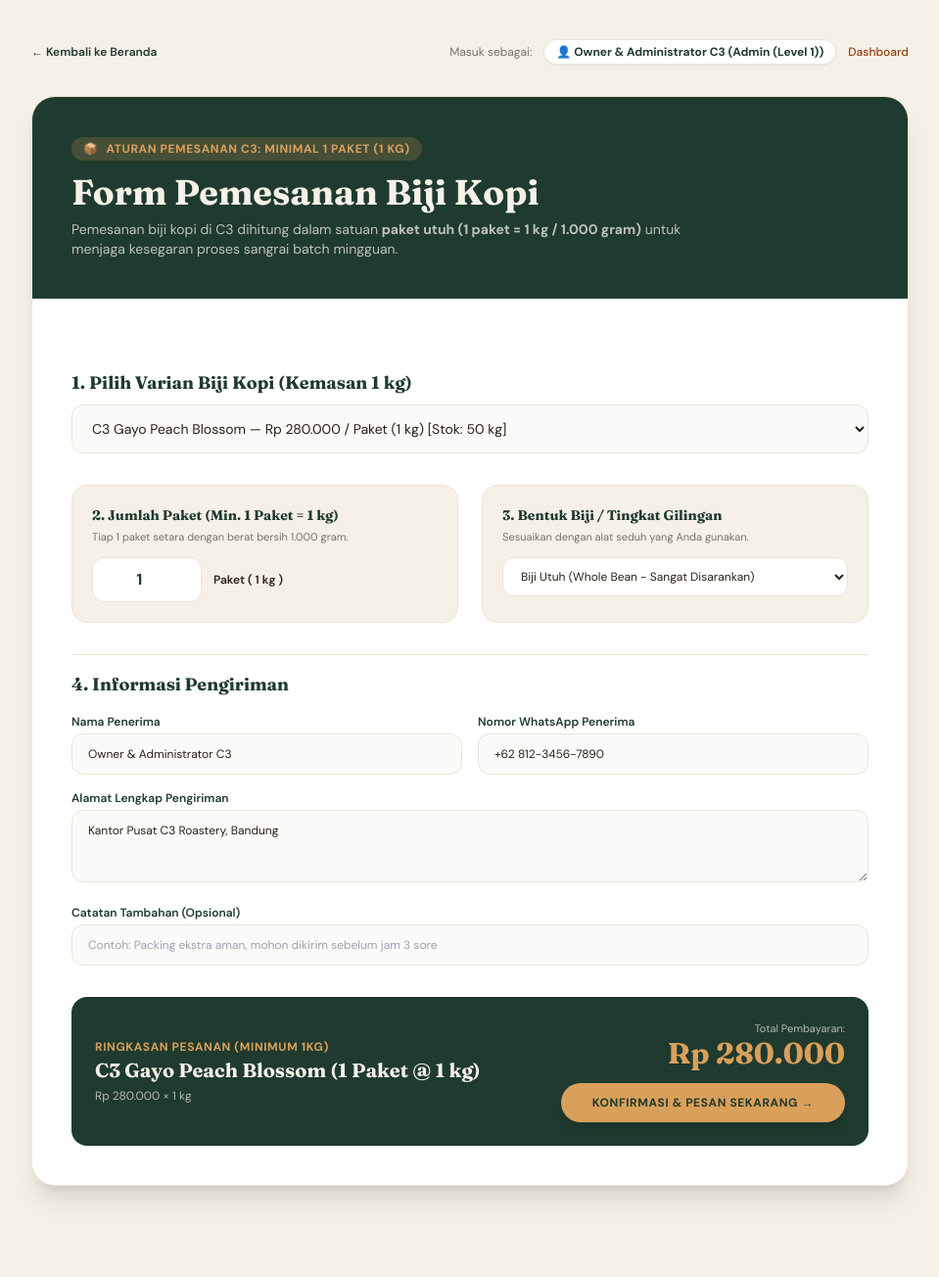
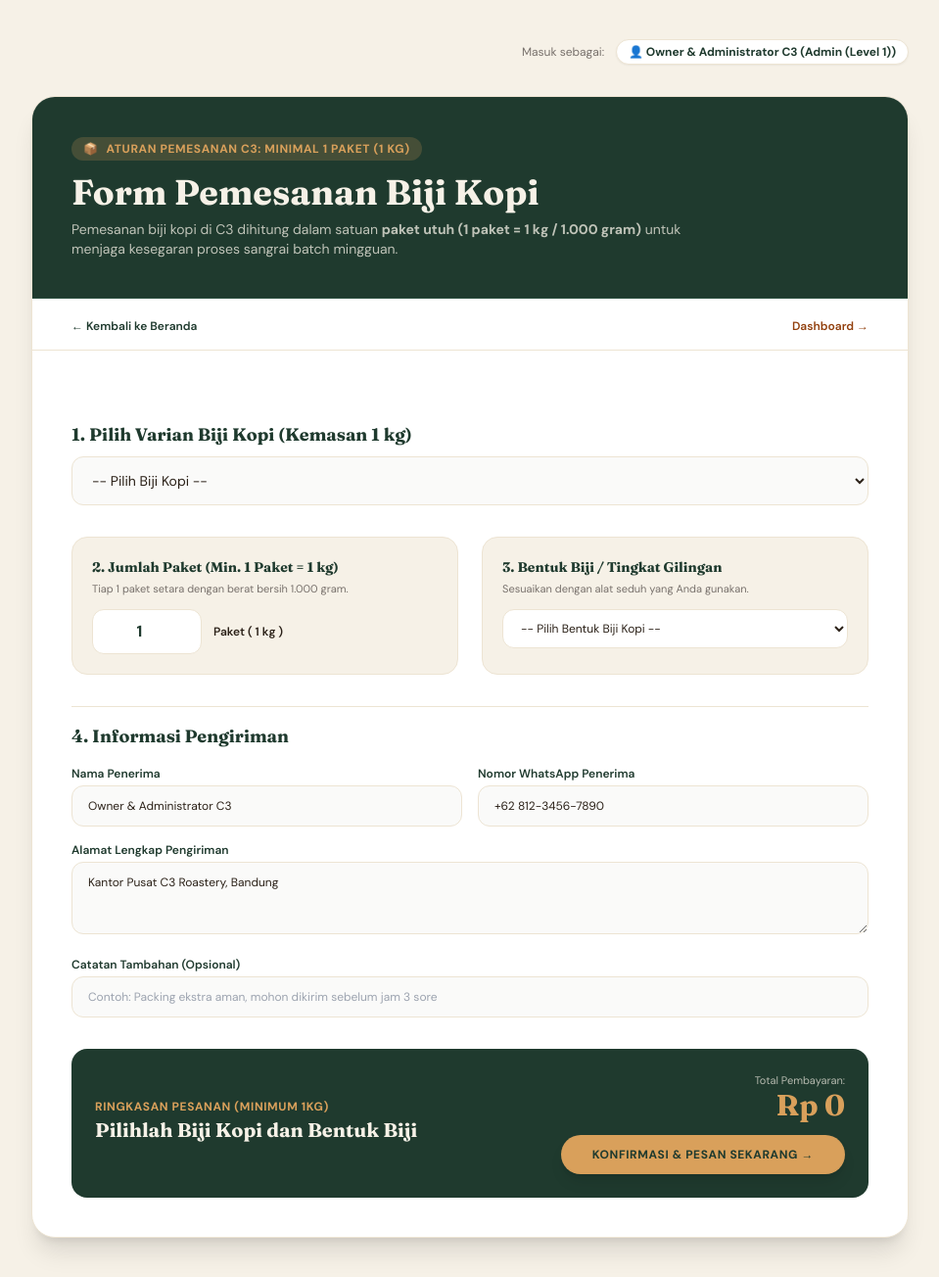
Before and after one commit to CintaPardame/tubes_msbd, a Laravel app: page /order/create in a window 1280 px wide. Shown: the whole page at 98% size, without its empty margins (160-1119 px from the left). Before the commit the page ends 1226 px from the top, so only its background shows below. Run offline with Laravel 12, Linux system fonts and the light colour scheme; a user stored in the database is signed in; data comes from the database, SQL or seed files in the repository; some libraries are stand-ins or nearby versions.

Commit message:
Update Fitur user

```diff
--- a/app/Http/Controllers/OrderController.php
+++ b/app/Http/Controllers/OrderController.php
@@ -30,6 +30,8 @@ class OrderController extends Controller
         $productId = $request->query('product_id');
         $selectedProduct = $productId ? Product::with('origin')->find($productId) : null;
         $products = Product::with('origin')->where('stock', '>', 0)->get();
+        $products = Product::with('origin')->get();
+        $selectedProduct = null;
 
         /** @var User $user */
         $user = Auth::user();
--- a/resources/views/order/create.blade.php
+++ b/resources/views/order/create.blade.php
@@ -38,16 +38,12 @@
 
     <!-- Top Navigation Container -->
     <div class="max-w-4xl mx-auto mb-8 flex items-center justify-between">
-        <a href="{{ route('home') }}" class="inline-flex items-center gap-2 text-xs font-semibold text-forest hover:text-amber-800 transition-colors">
-            <span>← Kembali ke Beranda</span>
-        </a>
 
-        <div class="flex items-center gap-3 text-xs">
+        <div class="flex items-center gap-3 text-xs ml-auto">
             <span class="text-stone-500">Masuk sebagai:</span>
             <span class="font-bold text-forest bg-white px-3 py-1 rounded-full border border-sand shadow-sm">
                 👤 {{ $user->name }} ({{ $user->role_label }})
             </span>
-            <a href="{{ route('dashboard') }}" class="text-amber-800 hover:underline font-medium">Dashboard</a>
         </div>
     </div>
 
@@ -64,6 +60,22 @@
                 Pemesanan biji kopi di C3 dihitung dalam satuan <strong>paket utuh (1 paket = 1 kg / 1.000 gram)</strong> untuk menjaga kesegaran proses sangrai batch mingguan.
             </p>
         </div>
+
+        <!-- Navigasi: Kembali dan Dashboard -->
+        <div class="px-8 sm:px-10 pt-5 pb-4 flex items-center justify-between border-b border-sand">
+
+            <a href="{{ route('home') }}"
+               class="text-xs font-semibold text-forest hover:text-amber-800">
+                ← Kembali ke Beranda
+            </a>
+
+            <a href="{{ route('dashboard') }}"
+               class="text-xs font-semibold text-amber-800 hover:underline">
+                Dashboard →
+            </a>
+
+        </div>
+
 
         @if(session('error'))
             <div class="m-8 mb-0 p-4 rounded-xl bg-rose-50 border border-rose-200 text-rose-800 text-xs flex items-center gap-2">
@@ -82,6 +94,7 @@
                 </label>
                 <select name="product_id" id="product_id" onchange="updateSummary()" required
                         class="w-full text-xs sm:text-sm px-4 py-3.5 rounded-xl border border-sand bg-stone-50 focus:bg-white focus:outline-none focus:ring-2 focus:ring-forest text-espresso">
+                        <option value="" selected hidden> -- Pilih Biji Kopi --</option>
                     @foreach($products as $p)
                         <option value="{{ $p->id }}"
                                 data-price="{{ $p->price }}"
@@ -119,9 +132,10 @@
                     </label>
                     <p class="text-[11px] text-stone-500 mb-3">Sesuaikan dengan alat seduh yang Anda gunakan.</p>
 
-                    <select name="grind_size" id="grind_size" required
+                    <select name="grind_size" id="grind_size"  onchange="updateSummary()" required
                             class="w-full text-xs px-3.5 py-2.5 rounded-xl border border-sand bg-white focus:ring-2 focus:ring-forest text-espresso">
-                        <option value="Biji Utuh" selected>Biji Utuh (Whole Bean - Sangat Disarankan)</option>
+                        <option value="" selected hidden> -- Pilih Bentuk Biji Kopi --</option>
+                        <option value="Biji Utuh">Biji Utuh (Whole Bean - Sangat Disarankan)</option>
                         <option value="Giling Kasar (Cold Brew/French Press)">Giling Kasar (Cold Brew / French Press)</option>
                         <option value="Giling Sedang (V60/Filter)">Giling Sedang (V60 / Pour Over / Aeropress)</option>
                         <option value="Giling Halus (Espresso/Tubruk)">Giling Halus (Espresso Machine / Kopi Tubruk)</option>
@@ -187,9 +201,50 @@
 
     <!-- Script Kalkulator Realtime -->
     <script>
+        function formatRupiah(angka) {
+    return 'Rp ' + Number(angka).toLocaleString('id-ID');
+}
+
         function updateSummary() {
             const select = document.getElementById('product_id');
             const selectedOption = select.options[select.selectedIndex];
+
+            const productSelect = document.getElementById('product_id');
+            const grindSelect = document.getElementById('grind_size');
+
+            const selectedProduct = productSelect.value;
+            const selectedGrind = grindSelect.value;
+
+            if (selectedProduct === "" && selectedGrind === "") {
+                document.getElementById('summary_title').textContent =
+                    "Pilihlah Biji Kopi dan Bentuk Biji";
+
+                document.getElementById('summary_calc').textContent = "";
+
+                document.getElementById('total_price_text').textContent = "Rp 0";
+
+
+                return;
+            }
+
+            if (selectedProduct === "") {
+                document.getElementById('summary_title').textContent =
+                    "Pilihlah Biji Kopi";
+
+
+                document.getElementById('total_price_text').innerText = 'Rp 0';
+
+                return;
+            }
+
+            if (selectedGrind === "") {
+                document.getElementById('summary_title').textContent =
+                    "Pilihlah Bentuk Biji Kopi";
+
+                document.getElementById('total_price_text').textContent = "Rp 0";
+
+                return;
+            }
 
             const price = parseFloat(selectedOption.getAttribute('data-price') || 0);
             const name = selectedOption.getAttribute('data-name') || '';
```
Also changed, not shown: 1 other file.
